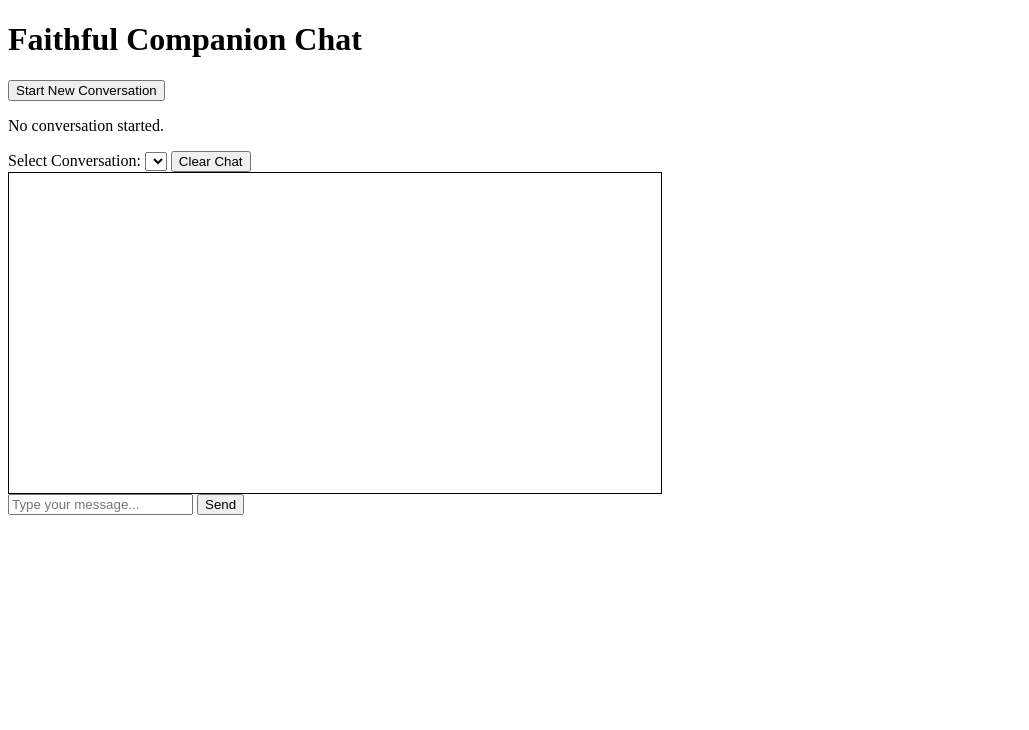
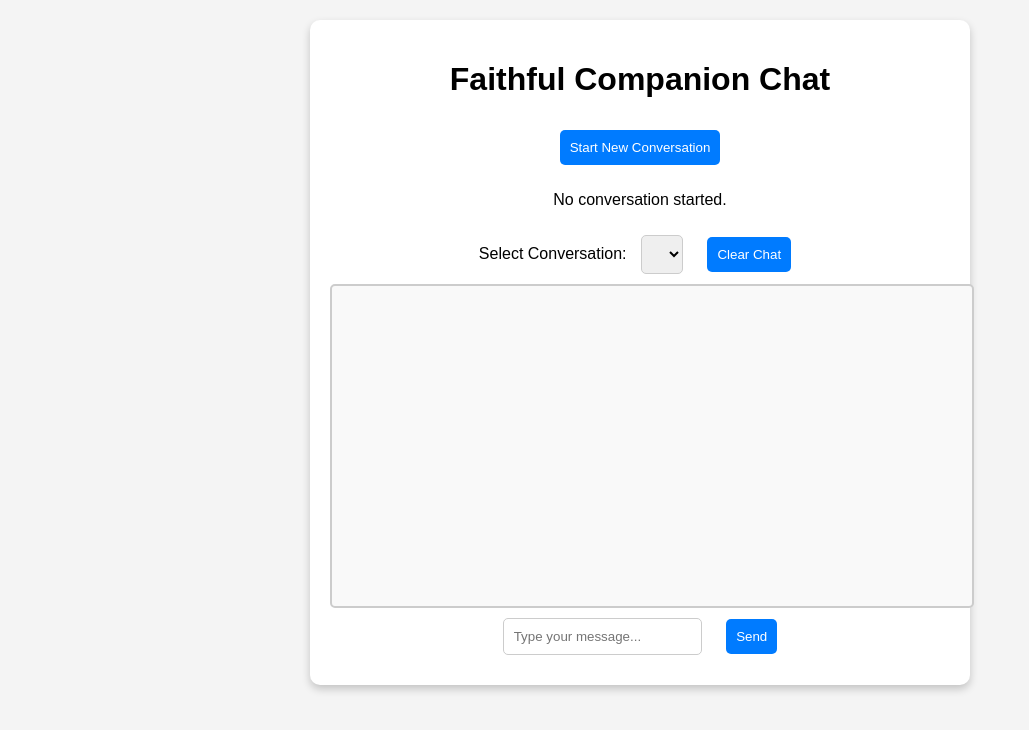
Before and after one commit to vinny13bit/Faithful-Companion, a plain HTML site: page src/frontend/index.html in a window 1280 px wide. Shown: the whole page, without its empty margins (0-1029 px from the left). Drawn offline with Linux system fonts and the light colour scheme; no server answers.

Commit message:
Styled UI for a cleaner and modern chat experience

```diff
--- a/src/frontend/index.html
+++ b/src/frontend/index.html
@@ -4,19 +4,52 @@
     <meta charset="UTF-8">
     <meta name="viewport" content="width=device-width, initial-scale=1.0">
     <title>Faithful Companion Chat</title>
+    <style>
+        body {
+            font-family: Arial, sans-serif;
+            background-color: #f4f4f4;
+            text-align: center;
+            margin: 20px;
+        }
+        .chat-container {
+            width: 50%;
+            margin: 0 auto;
+            background: white;
+            padding: 20px;
+            border-radius: 10px;
+            box-shadow: 0 4px 8px rgba(0, 0, 0, 0.2);
+        }
+        #chatBox {
+            border: 2px solid #ccc;
+            padding: 10px;
+            width: 100%;
+            height: 300px;
+            overflow-y: auto;
+            background-color: #f9f9f9;
+            border-radius: 5px;
+        }
+        input, select, button {
+            margin: 10px;
+            padding: 10px;
+            border-radius: 5px;
+            border: 1px solid #ccc;
+        }
+        button {
+            background-color: #007bff;
+            color: white;
+            border: none;
+            cursor: pointer;
+        }
+        button:hover {
+            background-color: #0056b3;
+        }
+    </style>
     <script>
-        window.onload = function() {
-            loadConversationList(); // Automatically fetch past conversations
-        };
-
-
         let currentConversationId = null;
-        let username = "John"; // Temporary username for testing
+        let username = "John";
 
         async function startConversation() {
-            const response = await fetch(`http://127.0.0.1:8000/start-conversation/${username}`, {
-                method: "POST"
-            });
+            const response = await fetch(`http://127.0.0.1:8000/start-conversation/${username}`, { method: "POST" });
             const data = await response.json();
             currentConversationId = data.conversation_id;
             document.getElementById("conversationId").innerText = `Conversation ID: ${currentConversationId}`;
@@ -95,14 +128,16 @@
     </script>
 </head>
 <body>
+    <div class="chat-container">
         <h1>Faithful Companion Chat</h1>
         <button onclick="startConversation()">Start New Conversation</button>
         <p id="conversationId">No conversation started.</p>
         <label for="conversationList">Select Conversation:</label>
         <select id="conversationList" onchange="selectConversation()"></select>
         <button onclick="clearChatHistory()">Clear Chat</button>
-    <div id="chatBox" style="border:1px solid black; padding:10px; width:50%; height:300px; overflow:auto;"></div>
+        <div id="chatBox"></div>
         <input type="text" id="messageInput" placeholder="Type your message...">
         <button onclick="sendMessage()">Send</button>
+    </div>
 </body>
 </html>
```
Lines whose indentation alone changed are shown as unchanged.
